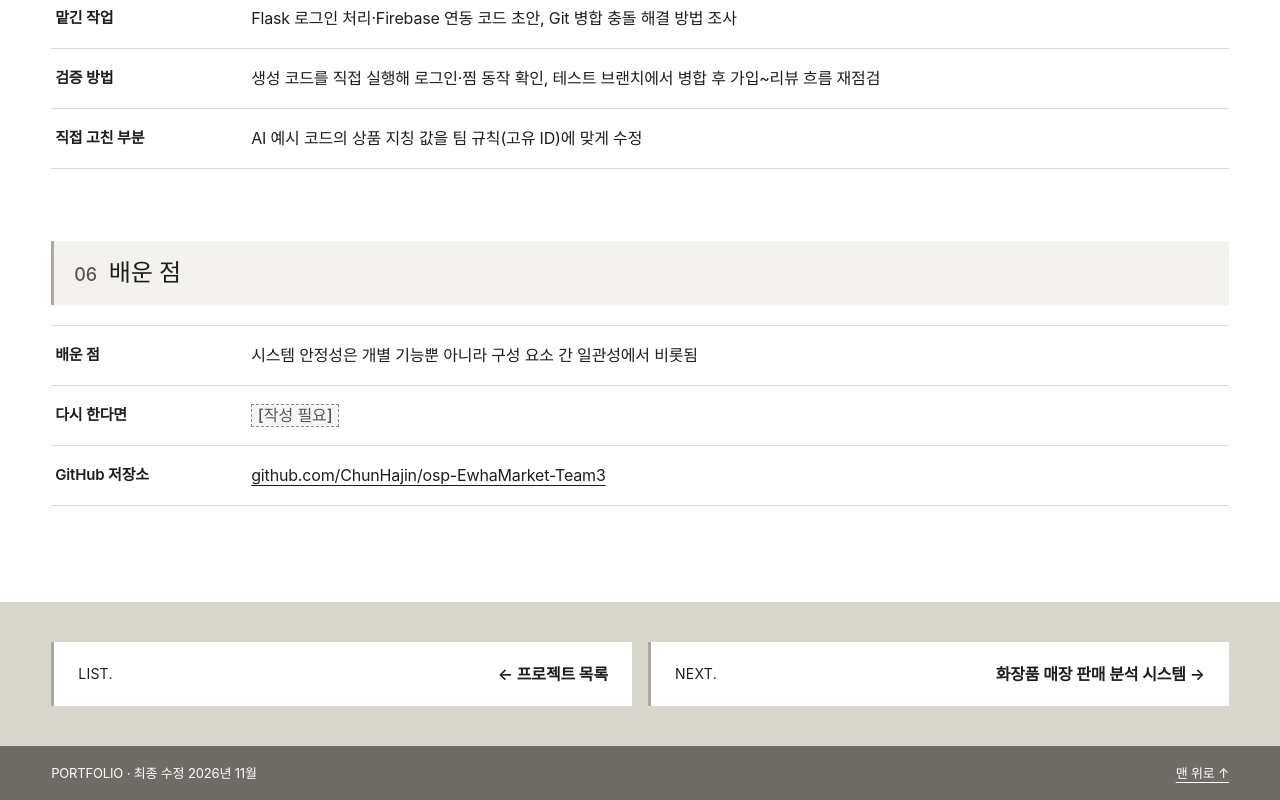
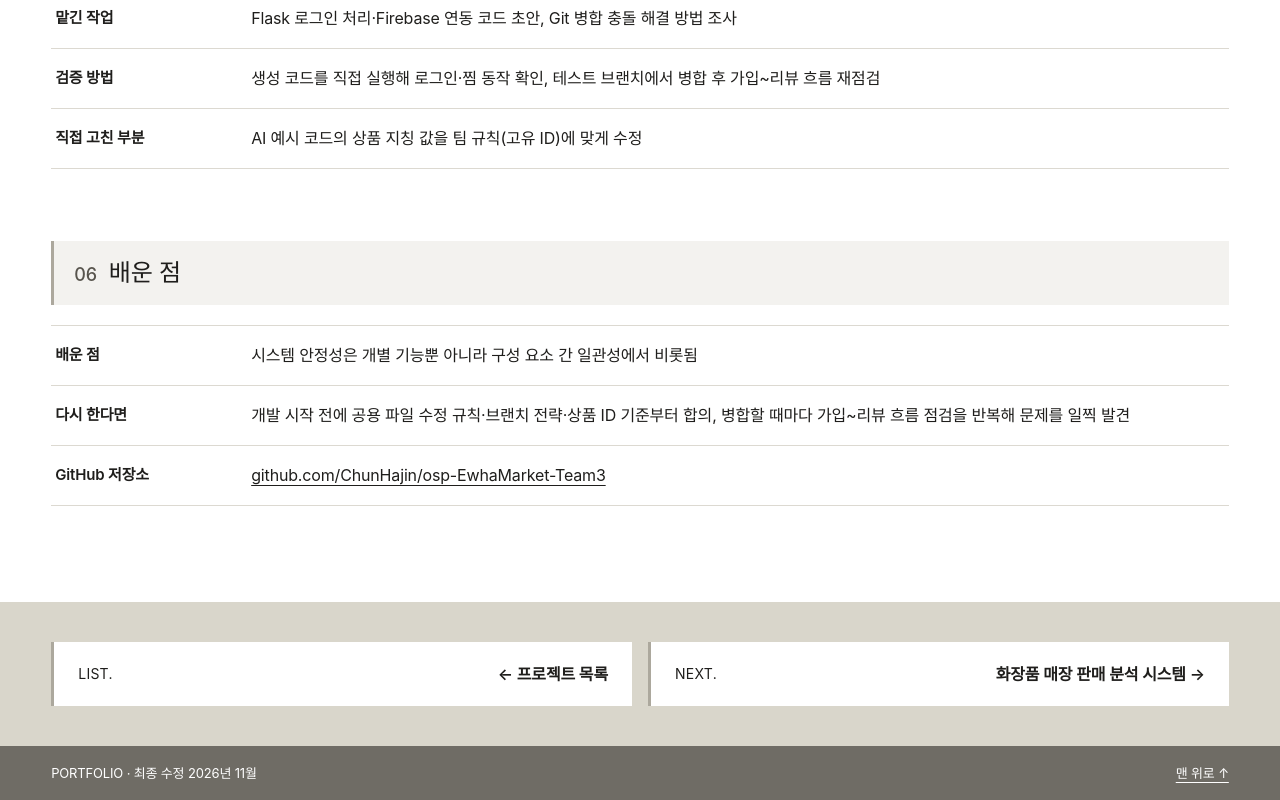
Before and after one commit to seryung0114/PortfolioWebsite, a plain HTML site: page projects/project-1.html in a window 1280 px wide. Shown: the part 3144-3944 px from the top of the page. Drawn offline with Linux system fonts and the light colour scheme; a web font is replaced by a local one.

Commit message:
상세 페이지 '다시 한다면' 채우기
- 교내 중고 거래 웹사이트: 시작 전 작업 규칙·브랜치 전략·상품 ID 기준 합의, 병합마다 흐름 점검
- 화장품 매장 판매 분석 시스템: 변경 상황 테스트 케이스화, 이력 유효 기간 규칙 문서화

Co-Authored-By: Claude Opus 5.5 <noreply@anthropic.com>
Claude-Session: https://claude.ai/code/session_01CPMB5RBGDjcvr2gRGhn2Nj

```diff
--- a/projects/project-1.html
+++ b/projects/project-1.html
@@ -262,7 +262,7 @@
           </div>
           <div>
             <dt>다시 한다면</dt>
-            <dd><span class="todo">[작성 필요]</span></dd>
+            <dd>개발 시작 전에 공용 파일 수정 규칙·브랜치 전략·상품 ID 기준부터 합의, 병합할 때마다 가입~리뷰 흐름 점검을 반복해 문제를 일찍 발견</dd>
           </div>
           <div>
             <dt>GitHub 저장소</dt>
```
Also changed, not shown: projects/project-2.html (+1 -1 lines).
